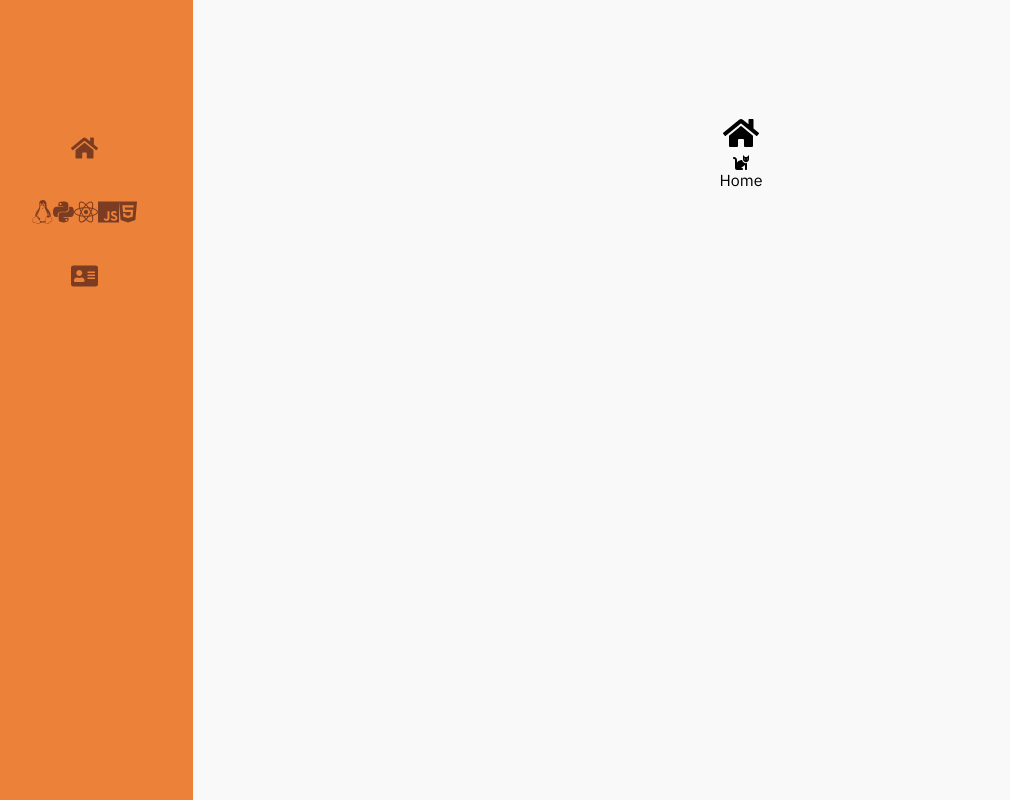
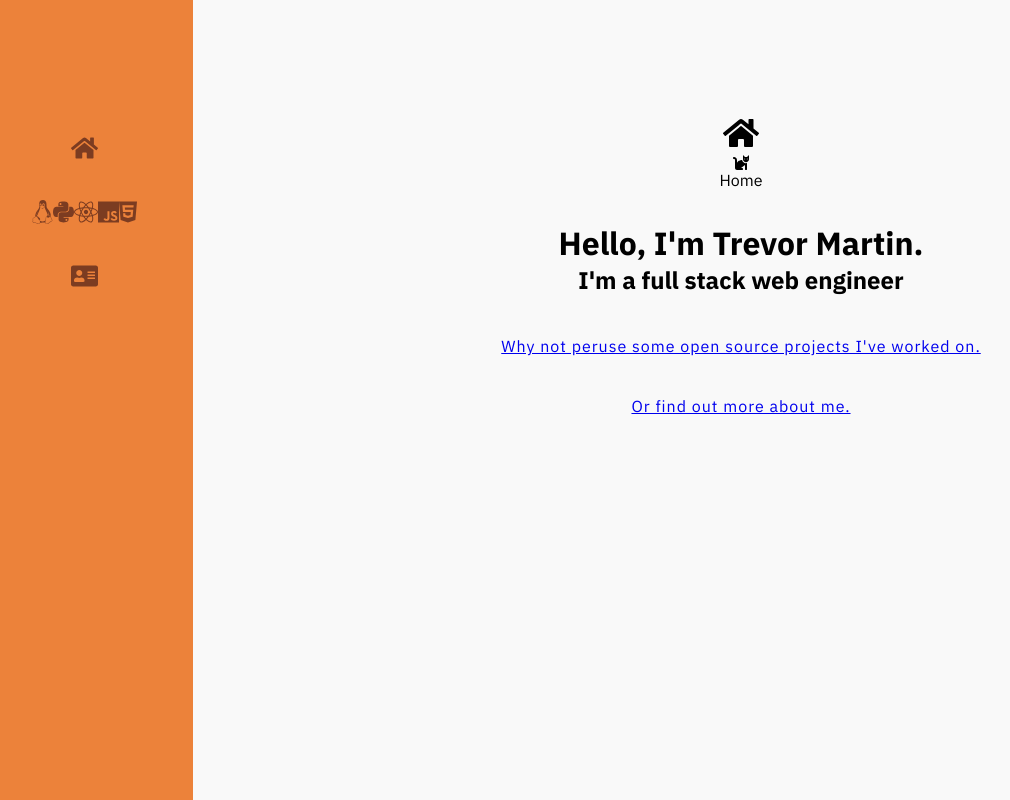
Before and after one commit to trevorjamesmartin/trevorjmartin.com, a React (Create React App) app: page / in a window 1280 px wide. Shown: the whole page, without its empty margins (24-1034 px from the left). Built offline with nearby package versions, Linux system fonts and the light colour scheme.

Commit message:
introduction

```diff
--- a/src/components/Home/home.css
+++ b/src/components/Home/home.css
@@ -4,3 +4,11 @@
   align-items: center;
   width: 100%;
 }
+.hello-world {
+  margin-top: 2rem;
+  display: flex;
+  flex-flow: column;
+  width: 80vw;
+  justify-content: space-evenly;
+  align-items: center;
+}
--- a/src/components/Home/index.js
+++ b/src/components/Home/index.js
@@ -1,6 +1,8 @@
 import React from "react";
 import { faCat } from "@fortawesome/free-solid-svg-icons";
 import { FontAwesomeIcon } from "@fortawesome/react-fontawesome";
+import { NavLink } from "react-router-dom";
+
 import "./home.css";
 const Home = (props) => {
   return (
@@ -10,6 +12,26 @@ const Home = (props) => {
       </h1>
       <FontAwesomeIcon icon={faCat} />
       {props.text}
+      <div className="hello-world">
+        <h1>Hello, I'm Trevor Martin.</h1>
+        <h2>I'm a full stack web engineer</h2>
+        <br />
+        <br />
+        <ul>
+          <li>
+            <NavLink style={{ letterSpacing: "1px" }} to="/projects">
+              Why not peruse some open source projects I've worked on.
+            </NavLink>{" "}
+          </li>
+          <br />
+          <br />
+          <li>
+            <NavLink style={{ letterSpacing: "1px" }} to="/about">
+              Or find out more about me.
+            </NavLink>
+          </li>
+        </ul>
+      </div>
     </div>
   );
 };
```
Also changed, not shown: src/components/Modal/index.js (+8 -0 lines).
